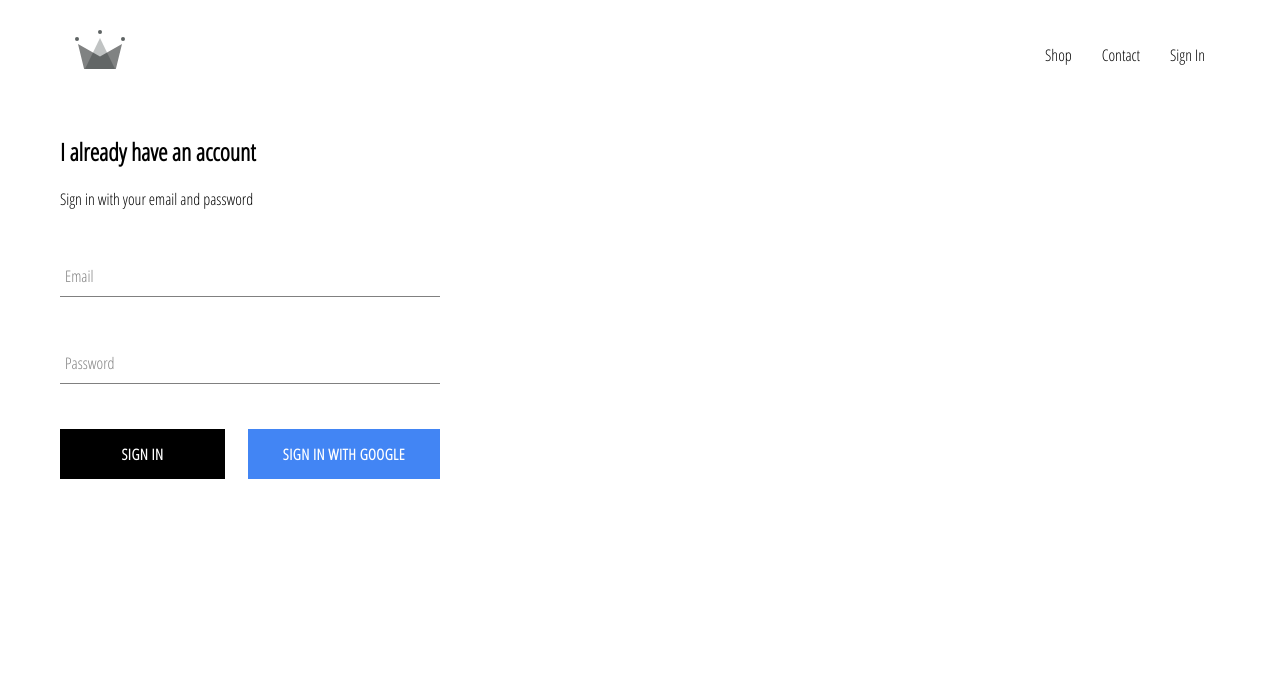
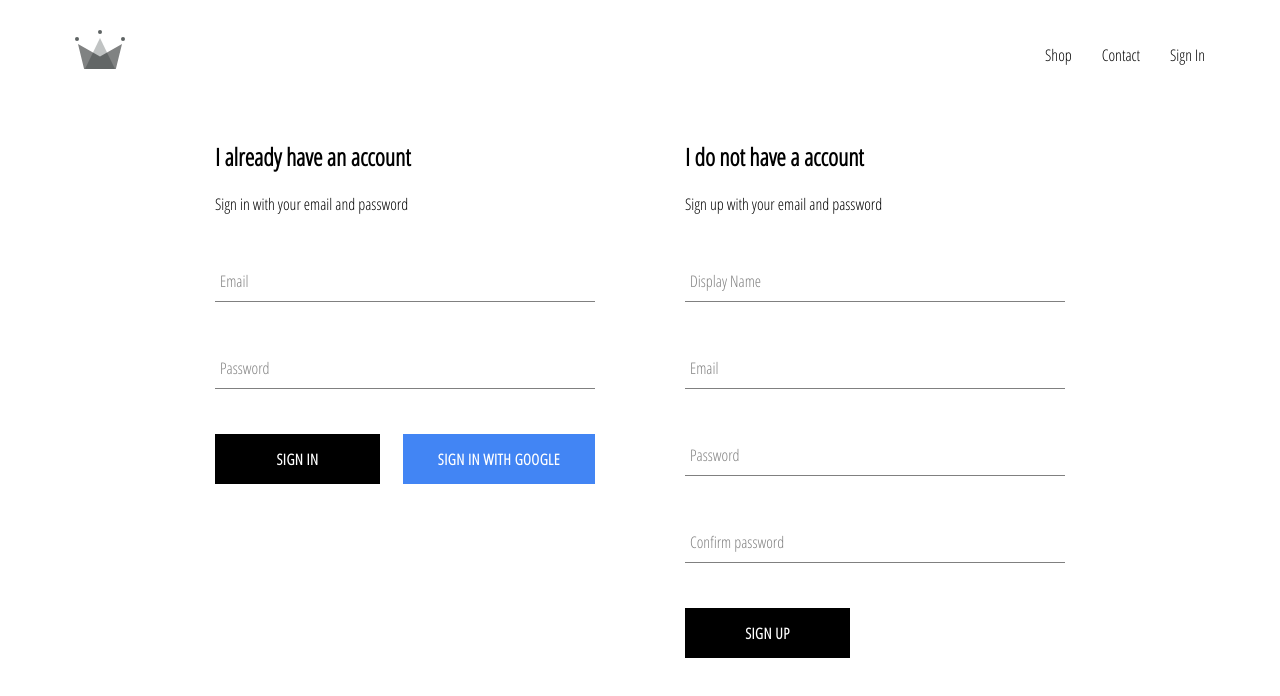
Before and after one commit to davidvelavi/tienda, a React (Create React App) app: page /signIn in a window 1280 px wide. Shown: the top 696 px of the page. Built offline with nearby package versions, Linux system fonts and the light colour scheme.

Commit message:
sign_up component added

```diff
--- a/src/components/sign-in/sign-in.component.jsx
+++ b/src/components/sign-in/sign-in.component.jsx
@@ -31,7 +31,7 @@ class  SignIn extends React.Component{
     this.setState({
       [name]:{
         ...this.state[name],
-        value: value
+        value
       }
     });
 
--- a/src/components/sign-up/sign-up.component.jsx
+++ b/src/components/sign-up/sign-up.component.jsx
@@ -1,14 +1,79 @@
 import React from 'react';
 import './sign-up.styles.scss';
+import  FormInput from '../form-input/form-input.component';
+import CustomButton from '../cutom-button/custom-button.component';
 
 
 class SignUp extends React.Component{
-
+  constructor(props){
+    super(props);
+    this.state = {
+      displayName : {
+        name: 'displayName',
+        type: 'text',
+        value : '',
+        label: 'Display Name',
+        required: true
+      },
+      email: {
+        name: 'email',
+        type: 'email',
+        value : '',
+        label: 'Email',
+        required: true
+      },
+      password: {
+        name: 'password',
+        type: 'password',
+        value : '',
+        label: 'Password',
+        required: true
+      },
+      confirmPassword: {
+        name: 'confirmPassword',
+        type: 'password',
+        value : '',
+        label: 'Confirm password',
+        required: true
+      }
+    };
+  }
+  handleChange = ({target:{name, value}})=>{
+    this.setState({
+      [name]:{
+        ...this.state[name],
+        value
+      }
+    });
+  }
+  handleSubmit = (e)=>{
+    e.preventDefault();
+  }
 
   render(){
     return (
       <div className="SignUp">
-
+        <h2 className="'title"> I do not have a account</h2>
+        <span> Sign up with your email and password</span>
+        <form  className="sign-up-form" onSubmit={this.handleSubmit}>
+          <FormInput
+            handleChange={this.handleChange}
+            {...this.state.displayName}
+          />
+          <FormInput
+            handleChange={this.handleChange}
+            {...this.state.email}
+          />
+          <FormInput
+            handleChange={this.handleChange}
+            {...this.state.password}
+          />
+          <FormInput
+            handleChange={this.handleChange}
+            {...this.state.confirmPassword}
+          />
+          <CustomButton type="submit"> Sign up </CustomButton>
+        </form>
       </div>
     );
   }
--- a/src/components/sign-up/sign-up.styles.scss
+++ b/src/components/sign-up/sign-up.styles.scss
@@ -0,0 +1,9 @@
+.SignUp{
+  display: flex;
+  flex-direction: column;
+  width: 380px;
+  &-Title{
+    margin: 10px 0;
+  }
+
+}
--- a/src/pages/sign-in-and-sign-up/sign-in-and-sign-up.styles.scss
+++ b/src/pages/sign-in-and-sign-up/sign-in-and-sign-up.styles.scss
@@ -0,0 +1,6 @@
+.SignInAndSignUp{
+  display: flex;
+  width: 850px;
+  justify-content: space-between;
+  margin: 30px auto;
+}
```
